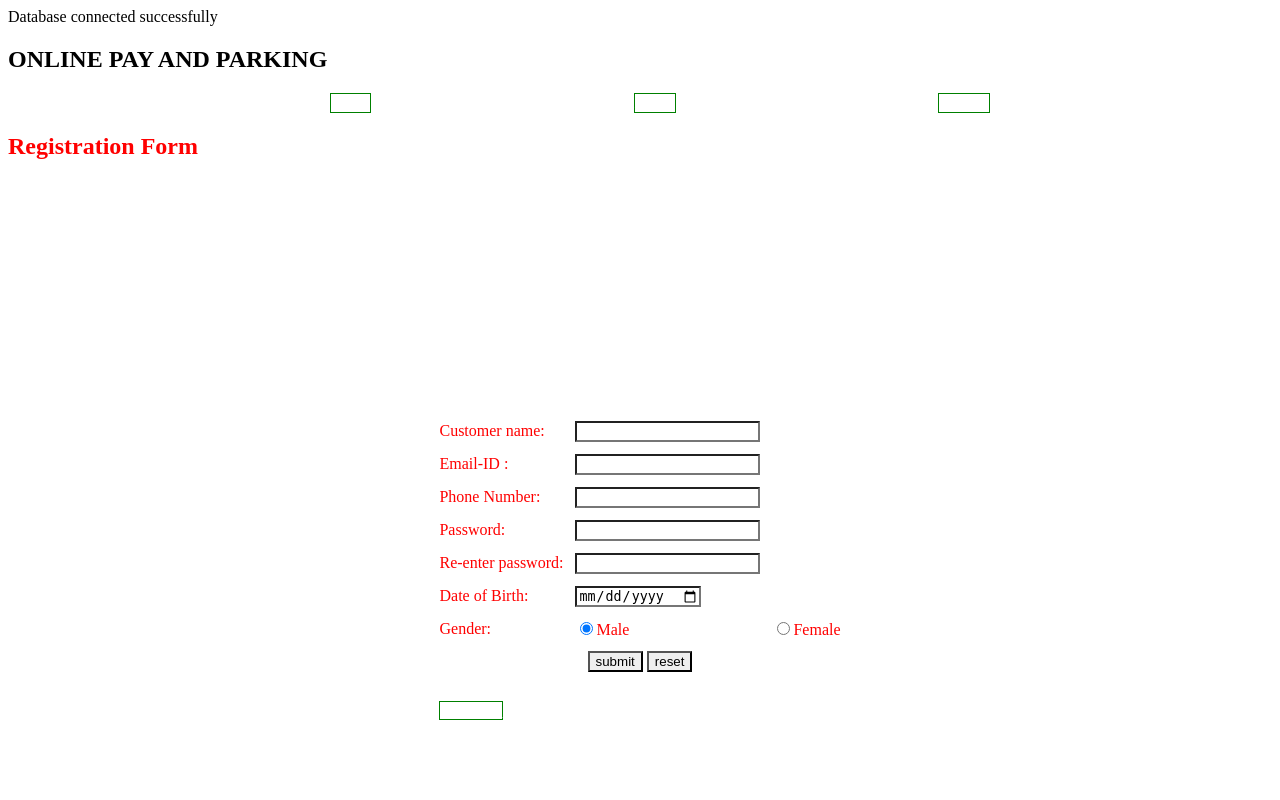
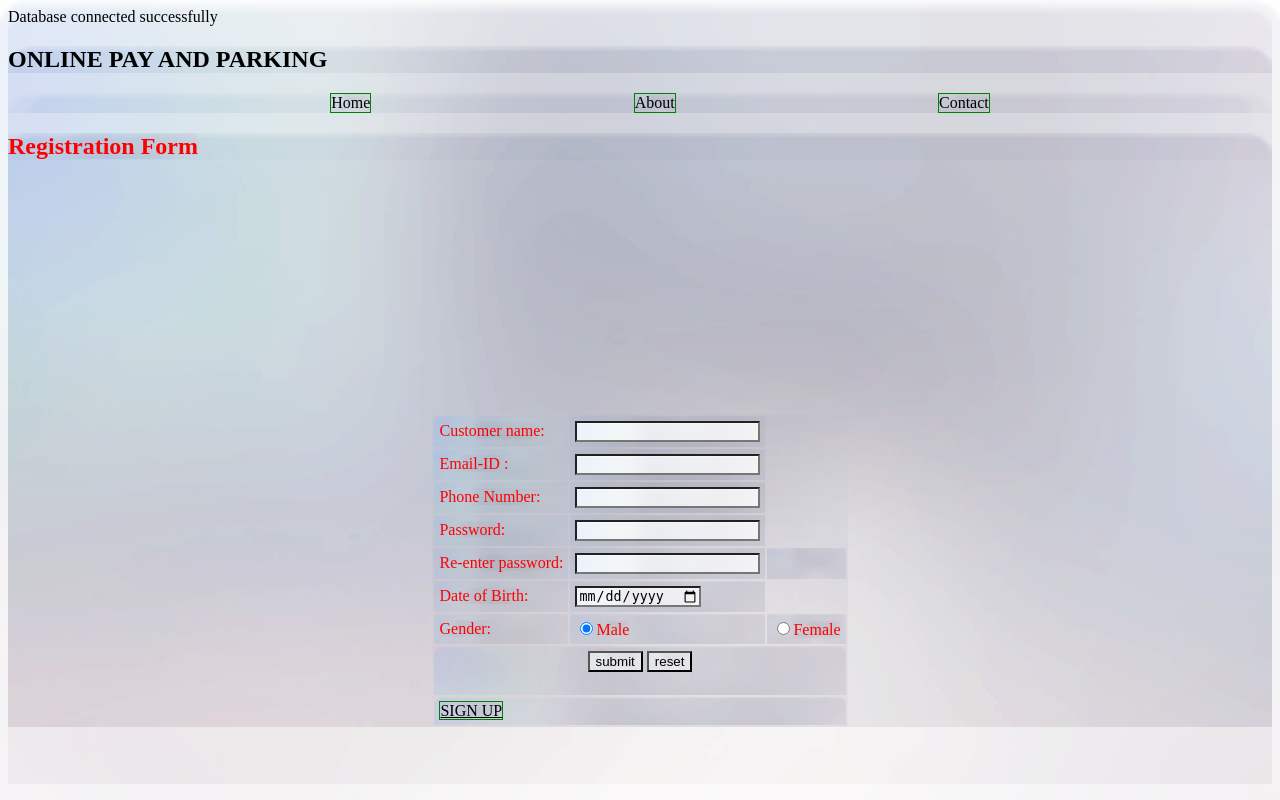
Before and after one commit to lalit-2001/Parking-Management, a PHP site: page /registration.php in a window 1280 px wide. Run offline with PHP 8.4, Linux system fonts and the light colour scheme.

Commit message:
background update

```diff
--- a/admin.php
+++ b/admin.php
@@ -7,7 +7,10 @@ ul{
 color: green;
 display: flex;
 justify-content:space-evenly;
-
+}
+*{
+    background-size:cover;
+    background-image: url('registration.png');
 }
 
     </style>
--- a/contact.php
+++ b/contact.php
@@ -6,6 +6,10 @@ body {
   font-family: Arial, Helvetica, sans-serif;
 }
 
+*{
+    background-size:cover;
+    background-image: url('registration.png');
+}
 * {
   box-sizing: border-box;
 }
--- a/registration.php
+++ b/registration.php
@@ -37,7 +37,7 @@ REGISTRATION FORM
 
 *{
     background-size:cover;
-    background-image: url();
+    background-image: url('registration.png');
 }
 ul{
 color: green;
@@ -49,7 +49,7 @@ justify-content:space-evenly;
 }
 a {
 
-    color:white;
+    color:black;
     border: 0.5px solid green;
 }
     </style>
```
Also changed, not shown: login.php (+8 -5 lines), registration.png (added).
